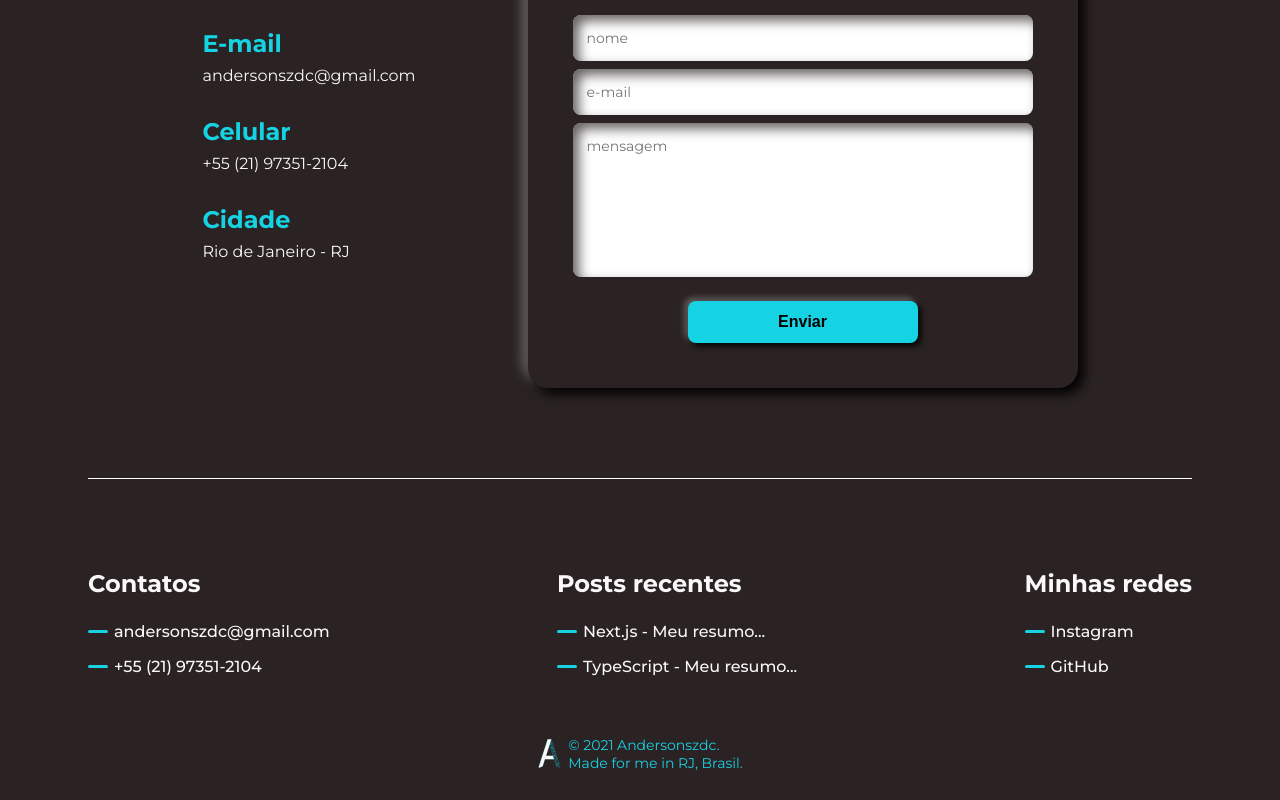
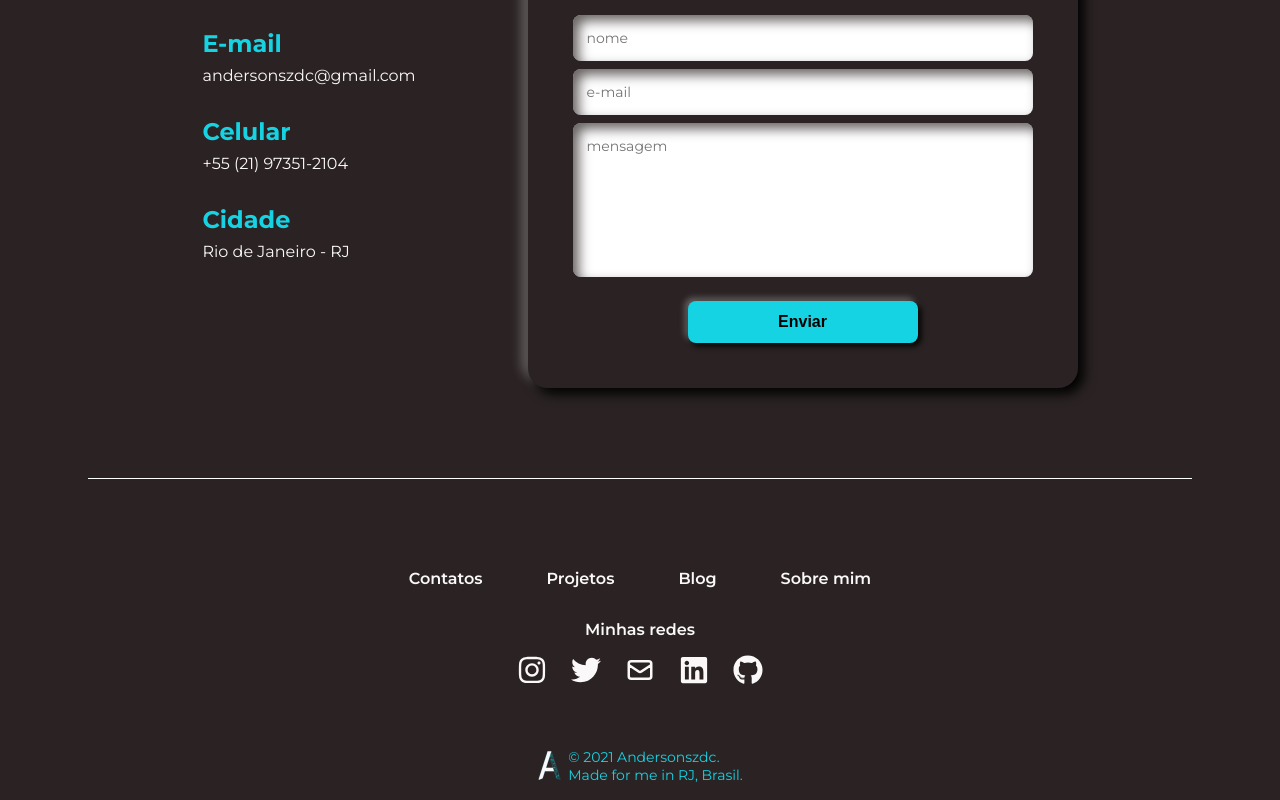
Before and after one commit to andersonszdc/My-site, a Next.js app: page /contatos in a window 1280 px wide. Shown: the part 229-1029 px from the top of the page. Built offline with nearby package versions, Linux system fonts and the light colour scheme.

Commit message:
feat: updated footer

```diff
--- a/components/Footer.tsx
+++ b/components/Footer.tsx
@@ -1,49 +1,61 @@
 import React from 'react'
+import { FaGithub, FaInstagram, FaLinkedin, FaTwitter } from 'react-icons/fa';
+import { HiOutlineMail } from 'react-icons/hi';
 import styled from 'styled-components'
 import Logo from './Logo';
 
 const Wrapper = styled.footer`
   display: flex;
   flex-direction: column;
-  padding: 0 4% 1.6rem 4%;
+  margin: 0 4% 1.6rem 4%;
+  align-items: center;
+
   span {
     display: block;
     border-top: 0.1rem solid white;
     width: 100%;
     margin-bottom: 9rem;
   }
-  .content {
+
+  .footer__abas {
     display: flex;
-    justify-content: space-between;
-    width: 100%;
+    gap: 6.4rem;
   }
-  .title {
-    margin-bottom: 2.4rem;
-    font-size: 2.4rem;
-  }
-  .box {
-    display: flex;
-    flex-direction: column;
-    gap: 1.6rem;
-  }
-  .item {
-    display: flex;
-    align-items: center;
-    gap: .6rem;
-    font-weight: 500;
+
+  .abas__item {
     font-size: 1.6rem;
+    font-weight: 600;
+    cursor: pointer;
+    transition: .2s ease-out;
 
-    :before {
-      content: '';
-      display: flex;
-      position: relative;
-      margin: 0;
-      width: 2rem;
-      height: .3rem;
-      background-color: ${props => props.theme.colors.blue};
-      border-radius: 1.2rem;
+    :hover {
+      color: ${props => props.theme.colors.blue};
     }
   }
+
+  .redes__title {
+    font-size: 1.6rem;
+    font-weight: 600;
+    text-align: center;
+    margin-top: 3.2rem;
+    margin-bottom: 1.6rem;
+  }
+
+  .footer__icons {
+    display: flex;
+    gap: 2.4rem;
+  }
+
+  .icon {
+    font-size: 3rem;
+    cursor: pointer;
+    transition: .2s ease-out;
+
+    :hover {
+      color: ${props => props.theme.colors.blue};
+    }
+  }
+
   .credit {
     margin-top: 6rem;
     display: flex;
@@ -55,30 +67,9 @@ const Wrapper = styled.footer`
       color: ${props => props.theme.colors.blue};
     }
   }
+
   .logo {
     width: 2.5rem;
-  }
-
-  @media (max-width: 900px) {
-    .content {
-      flex-direction: column;
-      gap: 4.5rem;
-    }
-  }
-
-  @media (max-width: 400px) {
-    span {
-      margin-bottom: 3.2rem;
-    }
-    .content {
-      gap: 3.2rem;
-    }
-    .title {
-      font-size: 1.8rem;
-    }
-    .item {
-      font-size: 1.2rem;
-    }
   }
 `
 
@@ -86,30 +77,21 @@ const Footer: React.FC = () => {
   return (
     <Wrapper>
       <span></span>
+      <ul className="footer__abas">
+        <li className="abas__item">Contatos</li>
+        <li className="abas__item">Projetos</li>
+        <li className="abas__item">Blog</li>
+        <li className="abas__item">Sobre mim</li>
+      </ul>
       <div>
-        <div className='content'>
-          <div>
-            <h3 className='title'>Contatos</h3>
-            <ul className='box'>
-              <li className='item'>andersonszdc@gmail.com</li>
-              <li className='item'>+55 (21) 97351-2104</li>
-            </ul>
-          </div>
-          <div>
-            <h3 className='title'>Posts recentes</h3>
-            <ul className='box'>
-              <li className='item'>Next.js - Meu resumo...</li>
-              <li className='item'>TypeScript - Meu resumo...</li>
-            </ul>
-          </div>
-          <div>
-            <h3 className='title'>Minhas redes</h3>
-            <ul className='box'>
-              <li className='item'>Instagram</li>
-              <li className='item'>GitHub</li>
-            </ul>
-          </div>
-        </div>
+        <h3 className="redes__title">Minhas redes</h3>
+        <ul className="footer__icons">
+          <li><FaInstagram className="icon" /></li>
+          <li><FaTwitter className="icon" /></li>
+          <li><HiOutlineMail className="icon" /></li>
+          <li><FaLinkedin className="icon" /></li>
+          <li><FaGithub className="icon" /></li>
+        </ul>
       </div>
       <div className='credit'>
         <div className='logo'>
```
